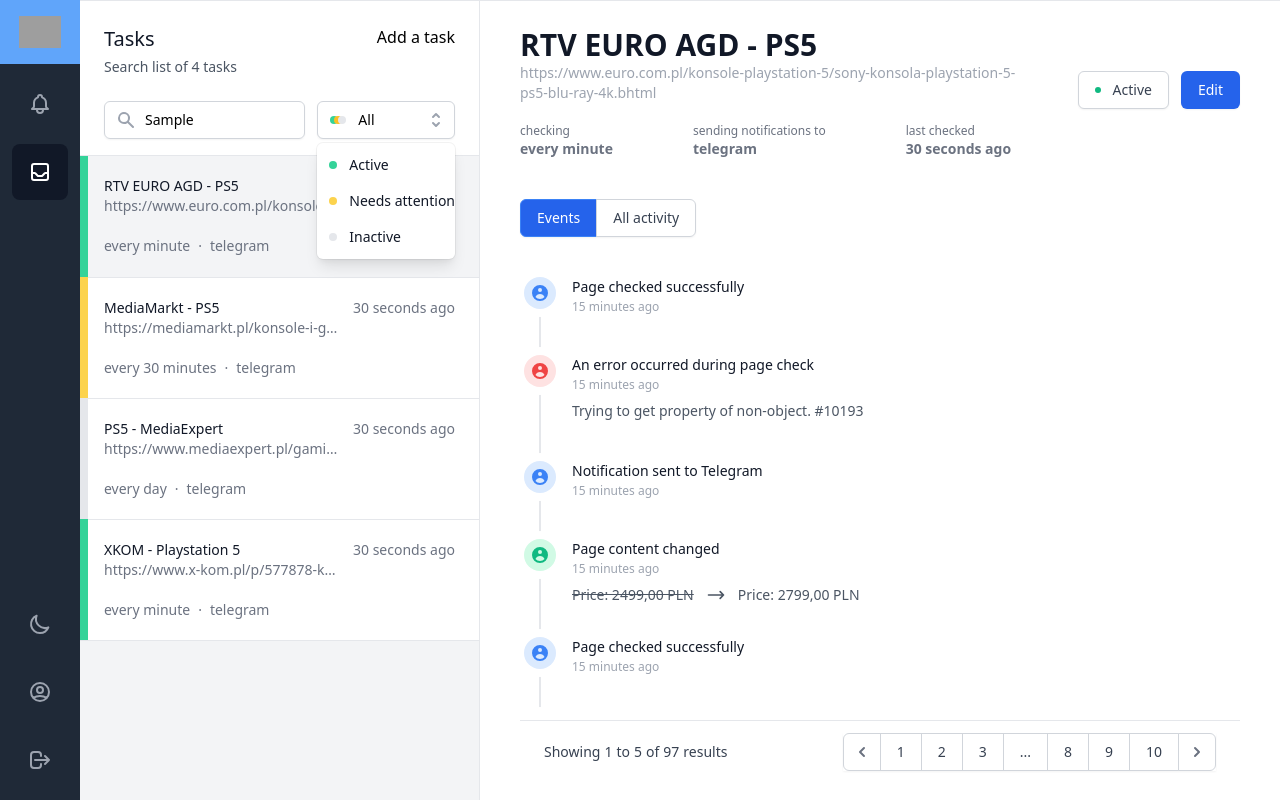
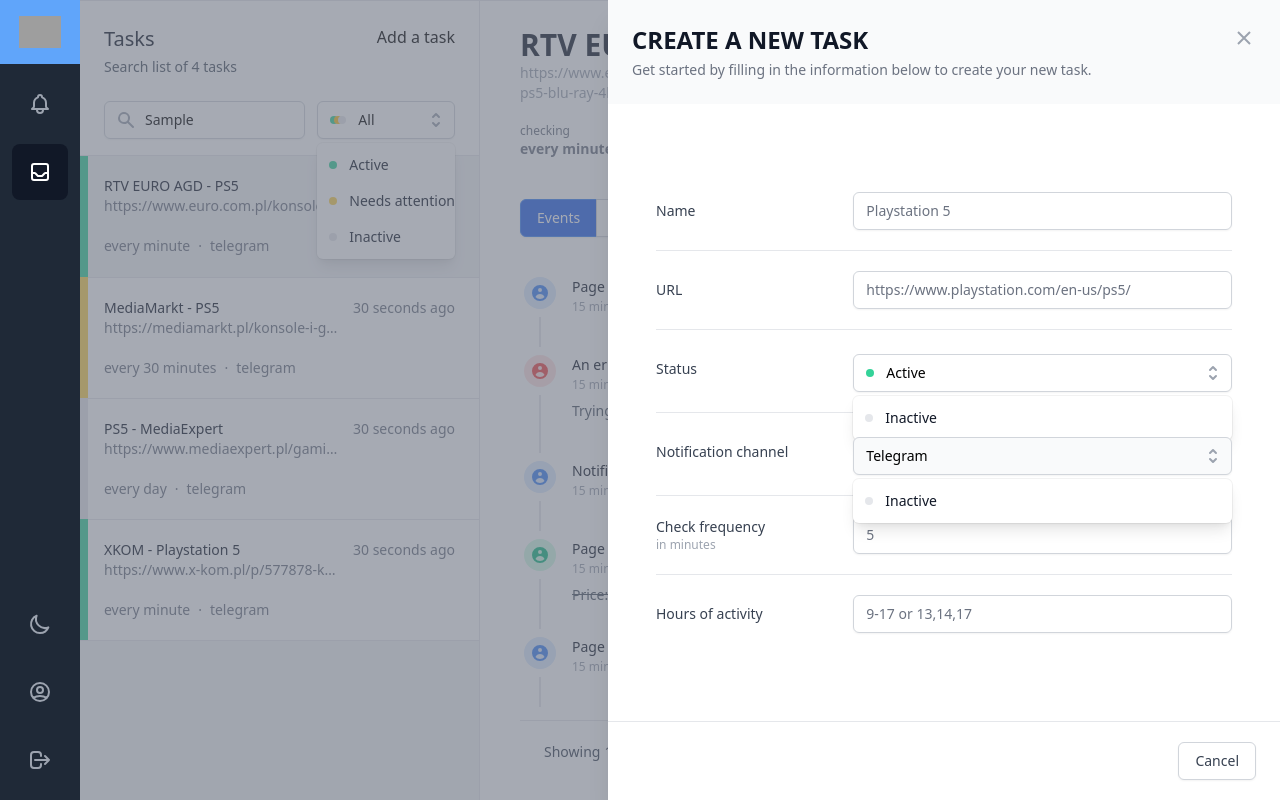
Before and after one commit to ivankayzer/scrappy, a React (Create React App) app: page /tasks in a window 1280 px wide. Both pictures are taken after typing "Sample" into the empty fields and a click on the button "Add a task". Built offline with nearby package versions, Linux system fonts and the light colour scheme; grey boxes are pictures that could not be loaded; a web font is replaced by a local one; what @tailwindcss/typography would draw is missing.

Commit message:
feat: manage task modal

```diff
--- a/src/components/Modal.jsx
+++ b/src/components/Modal.jsx
@@ -1,7 +1,7 @@
 import React from "react";
 import PropTypes from "prop-types";
 
-const Modal = ({ wide, children, isOpen, close, title }) => {
+const Modal = ({ wide, children, isOpen, close, title, subTitle }) => {
   if (!isOpen) {
     return null;
   }
@@ -35,6 +35,11 @@
                             <h1 className="text-2xl font-extrabold text-gray-900 uppercase">
                               {title}
                             </h1>
+                            {subTitle && (
+                              <p className="text-sm text-gray-500">
+                                {subTitle}
+                              </p>
+                            )}
                           </div>
                           <div className="h-7 flex items-center">
                             <button
@@ -120,7 +125,8 @@
   children: PropTypes.node.isRequired,
   isOpen: PropTypes.bool.isRequired,
   close: PropTypes.func.isRequired,
-  title: PropTypes.string.isRequired
+  title: PropTypes.string.isRequired,
+  subTitle: PropTypes.string.isRequired,
 };
 
 Modal.defaultProps = {
--- a/src/components/TasksList.jsx
+++ b/src/components/TasksList.jsx
@@ -2,7 +2,7 @@
 import PropTypes from "prop-types";
 import Task, { taskPropTypes } from "./Task";
 
-const TasksList = ({ tasks, selectedId, setSelected }) => (
+const TasksList = ({ tasks, selectedId, setSelected, openManageModal }) => (
   <aside className="hidden xl:block xl:flex-shrink-0 xl:order-first w-2/6">
     <div className="h-full relative flex flex-col w-full border-r border-gray-200 bg-gray-100">
       <div className="flex-shrink-0">
@@ -18,7 +18,7 @@
             </div>
 
             <div>
-              <button type="button">Add a task</button>
+              <button type="button" onClick={openManageModal}>Add a task</button>
             </div>
           </div>
           <form className="mt-6 flex space-x-4" action="#">
@@ -167,6 +167,7 @@
   tasks: PropTypes.arrayOf(taskPropTypes).isRequired,
   selectedId: PropTypes.number,
   setSelected: PropTypes.func.isRequired,
+  openManageModal: PropTypes.func.isRequired,
 };
 
 TasksList.defaultProps = {
--- a/src/components/modals/ManageTask.jsx
+++ b/src/components/modals/ManageTask.jsx
@@ -1,3 +1,4 @@
+/* eslint-disable jsx-a11y/label-has-associated-control */
 import React from "react";
 import PropTypes from "prop-types";
 import Modal from "../Modal";
@@ -52,7 +53,7 @@
         </div>
         <div className="sm:grid sm:border-t sm:grid-cols-3 sm:gap-4 sm:items-start sm:border-gray-200 sm:pt-5">
           <label
-            htmlFor="url"
+            htmlFor="status"
             className="block text-sm font-medium text-gray-700 sm:mt-px sm:pt-2"
           >
             Status
--- a/src/pages/Tasks.jsx
+++ b/src/pages/Tasks.jsx
@@ -5,10 +5,13 @@
 import TaskDetails from "../components/TaskDetails";
 import TasksList from "../components/TasksList";
 import Modal from "../components/Modal";
+import ManageTask from "../components/modals/ManageTask";
 
 const Tasks = () => {
   const [tasks, setTasks] = useState([]);
   const [selectedTask, setSelectedTask] = useState(null);
+
+  const [manageModal, showManageModal] = useState(false);
 
   useEffect(() => {
     router.get("/tasks").then((response) => {
@@ -36,12 +39,15 @@
           )}
 
           <TasksList
+            openManageModal={() => showManageModal(true)}
             setSelected={(task) => setSelectedTask(task)}
             selectedId={selectedTask?.id}
             tasks={tasks}
           />
         </main>
       </div>
+
+      <ManageTask close={() => showManageModal(false)} isOpen={manageModal} />
     </div>
   );
 };
```
